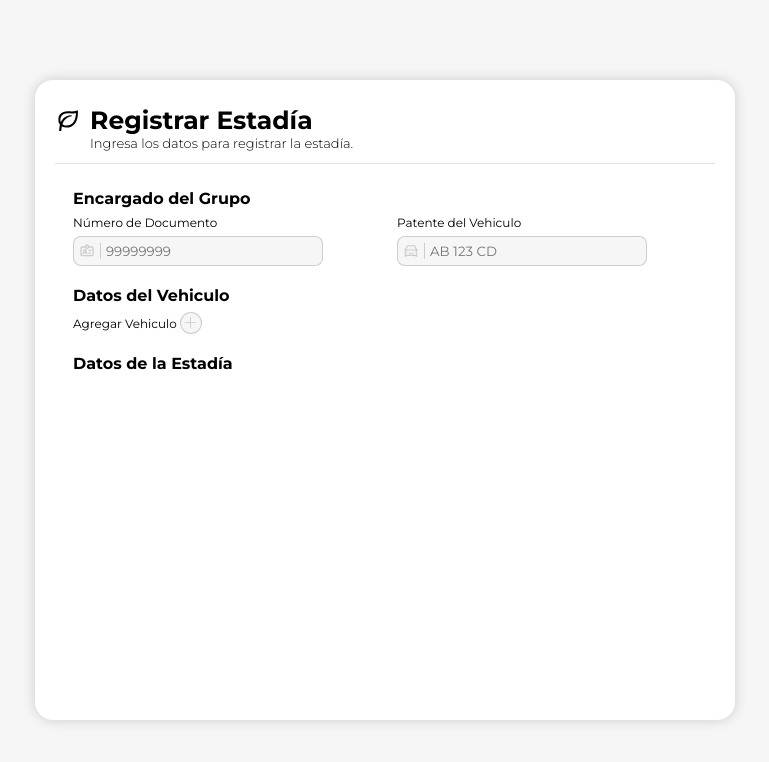
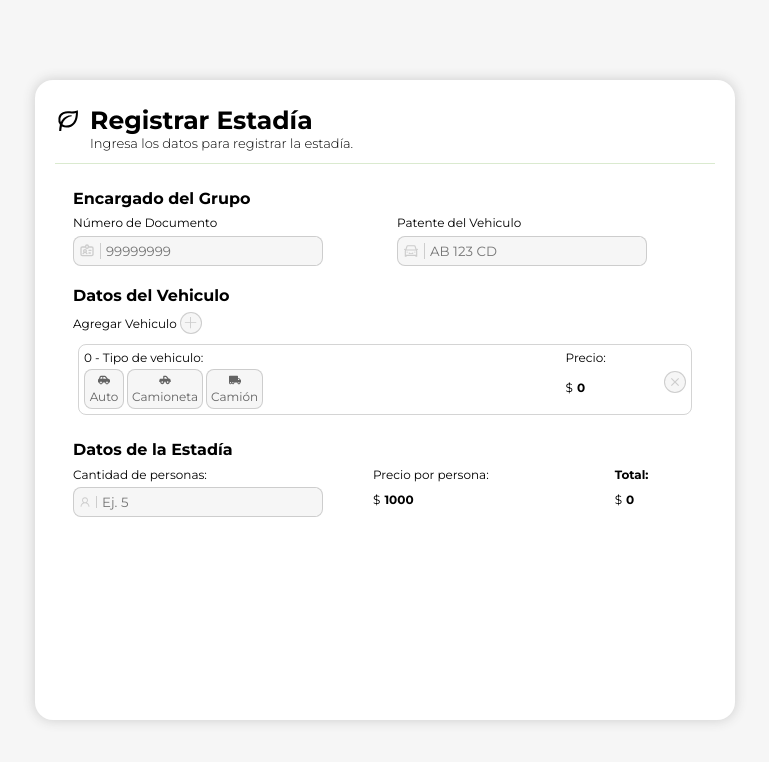
Before and after one commit to guadamiranda/balnearioappfront, a Next.js app: page / in a window 1280 px wide. Both pictures are taken after a click on the element 445 px from the left and 323 px from the top of the page. Shown: the top 762 px of the page, without its empty margins (255-1024 px from the left). Built offline with nearby package versions, Linux system fonts and the light colour scheme.

Commit message:
Doing registrar

```diff
--- a/src/Components/Atoms/BotonAgregar/BotonAgregar.tsx
+++ b/src/Components/Atoms/BotonAgregar/BotonAgregar.tsx
@@ -1,16 +1,18 @@
 import React from 'react'
 import style from './botonAgregar.module.scss'
-import { VscAdd } from 'react-icons/vsc'
+
 
 interface IBotonAgregar{
-    title: string,
+    title?: string,
+    icon: any,
+    onClickFunction: () => void
 }
 
-const BotonAgregar: React.FC<IBotonAgregar> = ({title}) => {
+const BotonAgregar: React.FC<IBotonAgregar> = ({title, icon, onClickFunction}) => {
     return(
         <div className={style.botonAgregar}>
-            <span className={style.botonAgregar__label}>Agregar {title}</span>
-            <div className={style.botonAgregar__button}><VscAdd/></div>
+            { title ? <span className={style.botonAgregar__label}>Agregar {title}</span> : <></>}
+            <div className={style.botonAgregar__button} onClick={() => onClickFunction()}>{icon}</div>
         </div>
     )
 }
--- a/src/Components/Atoms/BotonVehiculo/BotonVehiculo.tsx
+++ b/src/Components/Atoms/BotonVehiculo/BotonVehiculo.tsx
@@ -0,0 +1,19 @@
+import React from 'react'
+import style from './botonVehiculo.module.scss'
+
+interface IBotonVehiculo{
+    onClickFunction: () => void,
+    icon: any,
+    text: string,
+}
+
+const BotonVehiculo: React.FC<IBotonVehiculo> = ({icon, text, onClickFunction}) => {
+    return(
+        <div onClick={() => onClickFunction()} className={style.botonVehiculo}>
+            <div className={style.botonVehiculo__icon}>{icon}</div>
+            <span>{text}</span>
+        </div>
+    )
+}
+
+export default BotonVehiculo
--- a/src/Components/Atoms/BotonVehiculo/botonVehiculo.module.scss
+++ b/src/Components/Atoms/BotonVehiculo/botonVehiculo.module.scss
@@ -0,0 +1,26 @@
+@import '../../../app/Variables/Colors/colors.module.scss';
+@import '../../../app/Variables/Fonts/fonts.module.scss';
+
+.botonVehiculo{
+    align-items: center;
+    border: 1px solid $borderGrey;
+    border-radius: 8px;
+    background-color: $lightGrey;
+    color: $iconGrey;
+    cursor: pointer;
+    display: flex;
+    flex-direction: column;
+    font-family: $montserrat;
+    font-size: 12px;
+    height: 40px;
+    justify-content: center;
+    margin-right: 3px;
+    margin-top: 4px;
+    min-width: 40px;
+    padding: 4px;
+
+    &:hover{
+        border: 1px solid $green;
+        color: $green;
+    }
+}
--- a/src/Components/Atoms/Input/input.module.scss
+++ b/src/Components/Atoms/Input/input.module.scss
@@ -17,11 +17,11 @@
         width: 250px;
 
         &:hover{
-            border: 1px solid #53b953;
+            border: 1px solid $green;
         }
 
         &:hover &__icon {
-            color: #53b953;
+            color: $green;
         }
 
         &__icon{
--- a/src/Components/Atoms/Input/input.tsx
+++ b/src/Components/Atoms/Input/input.tsx
@@ -4,10 +4,12 @@ import style from './input.module.scss'
 interface IInput{
     icon: any,
     placeholder: string,
-    title: string
+    title: string,
+    type: string,
+    useStateFunction: any
 }
 
-const Input: React.FC<IInput> = ({icon, placeholder, title}) => {
+const Input: React.FC<IInput> = ({icon, placeholder, title, type, useStateFunction}) => {
     return(
         <div className={style.inputContainer}>
             <span className={style.inputContainer__title}>{title}</span>
@@ -15,7 +17,7 @@ const Input: React.FC<IInput> = ({icon, placeholder, title}) => {
                 <div className={style.inputContainer__input__icon}>
                     {icon}
                 </div>
-                <input placeholder={placeholder} className={style.inputContainer__input__input}></input>
+                <input placeholder={placeholder} type={type} className={style.inputContainer__input__input} onChange={e => useStateFunction(e.target.value)}></input>
             </div>
         </div>
     )
--- /dev/null
+++ b/src/Components/Molecules/AgregarVehiculo/AgregarVehiculo.tsx
@@ -0,0 +1,42 @@
+'use client'
+import React, { useState } from 'react'
+import style from './agregarVehiculo.module.scss'
+import BotonAgregar from '@/Components/Atoms/BotonAgregar/BotonAgregar'
+import BotonVehiculo from '@/Components/Atoms/BotonVehiculo/BotonVehiculo'
+import { FaCarSide, FaTruckPickup, FaTruckMoving } from 'react-icons/fa'
+import { IoMdClose } from 'react-icons/io'
+
+interface IAgregarVehiculo{
+    index: number,
+    onClickDelete: () => void
+}
+
+const AgregarVehiculo: React.FC<IAgregarVehiculo> = ({index, onClickDelete}) => {
+    const [ price, setPrice ] = useState(0)
+
+    return(
+        <div key={index} className={style.agregarVehiculo}>
+            <div className={style.agregarVehiculo__botonesContainer}>
+                <span className={style.agregarVehiculo__botonesContainer__title}>{index} - Tipo de vehiculo:</span>
+                <div className={style.agregarVehiculo__botonesContainer__buttons}>
+                    <BotonVehiculo icon={<FaCarSide/>} text='Auto' onClickFunction={() => setPrice(1000)}/>
+                    <BotonVehiculo icon={<FaTruckPickup/>} text='Camioneta' onClickFunction={() => setPrice(2000)}/>
+                    <BotonVehiculo icon={<FaTruckMoving/>} text='Camión' onClickFunction={() => setPrice(3000)}/>
+                </div>
+            </div>
+
+            <div className={style.agregarVehiculo__precioContainer}>
+                <span>Precio:</span>
+                <span className={style.agregarVehiculo__precioContainer__price}>$ <b className={style.agregarVehiculo__precioContainer__space}>{price}</b></span>
+            </div>
+
+            <div className={style.agregarVehiculo__eliminarContainer}>
+                <div className={style.agregarVehiculo__eliminarContainer}>
+                    <BotonAgregar onClickFunction={() => onClickDelete()}icon={<IoMdClose/>}/>
+                </div>
+            </div>
+        </div>
+    )
+}
+
+export default AgregarVehiculo
--- /dev/null
+++ b/src/Components/Molecules/AgregarVehiculo/agregarVehiculo.module.scss
@@ -0,0 +1,46 @@
+@import '../../../app/Variables/Colors/colors.module.scss';
+@import '../../../app/Variables/Fonts/fonts.module.scss';
+
+.agregarVehiculo{
+    border: 1px solid $borderGrey;
+    border-radius: 8px;
+    display: flex;
+    min-height: 60px;
+    font-family: $montserrat;
+    font-size: 12px;
+    margin-top: 5px;
+    padding: 5px;
+    width: 100%;
+
+    &__botonesContainer{
+        width: 80%;
+
+        &__buttons{
+            display: flex;
+        }
+    }
+
+    &__eliminarContainer{
+        display: flex;
+        justify-content: flex-end;
+        width: 10%;
+    }
+
+    &__precioContainer{
+        display: flex;
+        flex-direction: column;
+        justify-content: flex-start;
+        width: 10%;
+
+        &__price{
+            align-items: center;
+            display: flex;
+            height: 100%;
+        }
+
+        &__space{
+            margin-left: 4px;
+        }
+    }
+
+}
--- /dev/null
+++ b/src/Components/Molecules/CantidadPersonas/CantidadPersonas.tsx
@@ -0,0 +1,32 @@
+'use client'
+import React, { useState } from 'react'
+import style from './cantidadPersonas.module.scss'
+import Input from '@/Components/Atoms/Input/input'
+import { AiOutlineUser } from 'react-icons/ai'
+
+interface ICantidadPersonas{
+    useStateFunction: any,
+    finalPriceAllPeople: number
+}
+
+const CantidadPersonas: React.FC<ICantidadPersonas> = ({useStateFunction, finalPriceAllPeople}) => {
+    const [ price, setPrice ] = useState(1000)
+
+    return(
+        <div className={style.cantidadPersonas}>
+            <div>
+                <Input icon={<AiOutlineUser/>} placeholder='Ej. 5' title='Cantidad de personas:' type='number' useStateFunction={useStateFunction}/>
+            </div>
+            <div className={style.cantidadPersonas__precioContainer}>
+                <span>Precio por persona:</span>
+                <span className={style.cantidadPersonas__precioContainer__price}>$ <b className={style.cantidadPersonas__precioContainer__space}>{price}</b></span>
+            </div>
+            <div className={style.cantidadPersonas__totalContainer}>
+                <span><b>Total:</b></span>
+                <span className={style.cantidadPersonas__totalContainer__totalPrice}>$ <b className={style.cantidadPersonas__totalContainer__space}>{finalPriceAllPeople * price}</b></span>
+            </div>
+        </div>
+    )
+}
+
+export default CantidadPersonas
--- /dev/null
+++ b/src/Components/Molecules/CantidadPersonas/cantidadPersonas.module.scss
@@ -0,0 +1,50 @@
+@import '../../../app/Variables/Colors/colors.module.scss';
+@import '../../../app/Variables/Fonts/fonts.module.scss';
+
+.cantidadPersonas{
+    display: flex;
+    font-family: $montserrat;
+    font-size: 12px;
+    margin-top: 5px;
+
+    &__precioContainer{
+        display: flex;
+        flex-direction: column;
+        justify-content: flex-start;
+        width: 44%;
+
+        &__price{
+            align-items: center;
+            display: flex;
+            height: 100%;
+        }
+
+        &__space{
+            margin-left: 4px;
+        }
+    }
+
+    &__totalContainer {
+        display: flex;
+        flex-direction: column;
+        justify-content: flex-start;
+        width: 15%;
+
+        &__totalPrice{
+            align-items: center;
+            display: flex;
+            width: 25%;
+            height: 100%;
+
+            &__price{
+                align-items: center;
+                display: flex;
+                height: 100%;
+            }
+        }
+
+        &__space{
+            margin-left: 4px;
+        }
+    }
+}
--- a/src/Components/Organism/RegistrarEstadia/RegistrarEstadia.tsx
+++ b/src/Components/Organism/RegistrarEstadia/RegistrarEstadia.tsx
@@ -1,13 +1,37 @@
+'use client'
+import { useState } from 'react'
 import style from './registrarEstadia.module.scss'
+import AgregarVehiculo from '@/Components/Molecules/AgregarVehiculo/AgregarVehiculo'
 import BotonAgregar from '@/Components/Atoms/BotonAgregar/BotonAgregar'
+import CantidadPersonas from '@/Components/Molecules/CantidadPersonas/CantidadPersonas'
 import Encabezado from '@/Components/Atoms/Encabezado/Encabezado'
 import Input from '@/Components/Atoms/Input/input'
 import Title from '@/Components/Atoms/Titulo/Titulo'
 import { BiLeaf } from 'react-icons/bi'
 import { AiOutlineCar } from 'react-icons/ai'
 import { HiOutlineIdentification } from 'react-icons/hi'
+import { VscAdd } from 'react-icons/vsc'
 
 const RegistrarEstadia = () => {
+    const [numeroDocumento, setNumeroDocumento] = useState()
+    const [numeroPatente, setNumeroPatente] = useState()
+    const [finalPriceAllPeople, setFinalPriceAllPeople] = useState(0)
+    const [vehiculeComponentIndex, setVehiculeComponentIndex] = useState(0)
+    const [vehiculesComponent, setVehiculesComponent] = useState<React.ReactNode[]>([])
+
+    const deleteVehiculeComponent = (index:number) => {
+        const newAddVehiculeComponent = [...vehiculesComponent]
+        newAddVehiculeComponent.splice(index, 1)
+        setVehiculesComponent(newAddVehiculeComponent)
+    }
+
+    const addVehiculeComponent = () => {
+        const newAddVehiculeComponent = [...vehiculesComponent]
+        newAddVehiculeComponent.push(<AgregarVehiculo index={vehiculeComponentIndex} onClickDelete={() => deleteVehiculeComponent(vehiculeComponentIndex)}/>)
+        setVehiculesComponent([...newAddVehiculeComponent])
+        setVehiculeComponentIndex(vehiculeComponentIndex + 1)
+    }
+
     return(
         <div className={style.registrarEstadiaContainer}>
             <Title icon={<BiLeaf/>} subTitle='Ingresa los datos para registrar la estadía.' title='Registrar Estadía'/>
@@ -15,20 +39,21 @@ const RegistrarEstadia = () => {
                 <div className={style.registrarEstadiaContainer__formContainer__section}>
                     <Encabezado title='Encargado del Grupo'/>
                     <div className={style.registrarEstadiaContainer__formContainer__section__inputs}>
-                        <Input icon={<HiOutlineIdentification/>} placeholder='99999999' title='Número de Documento'/>
-                        <Input icon={<AiOutlineCar/>} placeholder='AB 123 CD' title='Patente del Vehiculo'/>
+                        <Input useStateFunction={setNumeroDocumento} type='number' icon={<HiOutlineIdentification/>} placeholder='99999999' title='Número de Documento'/>
+                        <Input useStateFunction={setNumeroPatente} type='text' icon={<AiOutlineCar/>} placeholder='AB 123 CD' title='Patente del Vehiculo'/>
                     </div>
                 </div>
                 <div className={style.registrarEstadiaContainer__formContainer__section}>
                     <Encabezado title='Datos del Vehiculo'/>
+                    <BotonAgregar title='Vehiculo' icon={<VscAdd/>} onClickFunction={() => addVehiculeComponent()}/>
                     <div className={style.registrarEstadiaContainer__formContainer__section__vehiculos}>
-                        <BotonAgregar title='Vehiculo'/>
+                        {vehiculesComponent.map((vehiculeComponent, index) => <div key={index} >{vehiculeComponent}</div>)}
                     </div>
                 </div>
                 <div className={style.registrarEstadiaContainer__formContainer__section}>
                     <Encabezado title='Datos de la Estadía'/>
                     <div className={style.registrarEstadiaContainer__formContainer__section__estadia}>
-
+                        <CantidadPersonas useStateFunction={setFinalPriceAllPeople} finalPriceAllPeople={finalPriceAllPeople}/>
                     </div>
                 </div>
             </div>
--- a/src/Components/Organism/RegistrarEstadia/registrarEstadia.module.scss
+++ b/src/Components/Organism/RegistrarEstadia/registrarEstadia.module.scss
@@ -19,6 +19,13 @@
             width: 100%;
             padding: 10px 3px;
 
+            &__vehiculos {
+                min-height: 0px;
+                max-height: 250px;
+                overflow-y: auto;
+                padding: 5px;
+            }
+
             &__inputs{
                 display: flex;
                 justify-content: space-between;
--- a/src/app/Variables/Colors/colors.module.scss
+++ b/src/app/Variables/Colors/colors.module.scss
@@ -3,3 +3,4 @@ $green: #53b953;
 $white: #ffffff;
 $lightGrey: #f6f6f6;
 $borderGrey: #3b3b3b38;
+$iconGrey: #3b3b3bc9;
```
